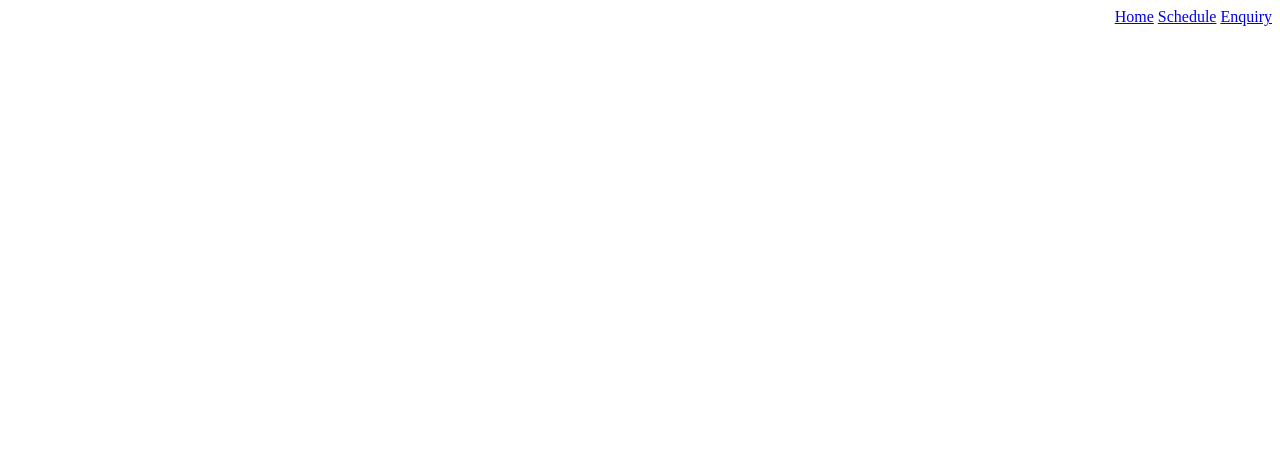
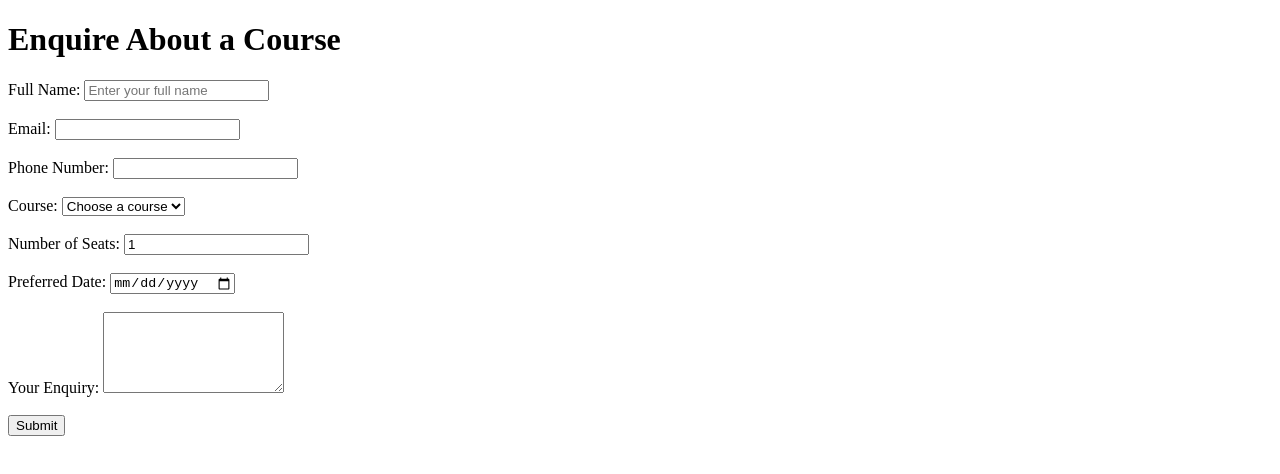
Before and after one commit to ayalthr-ai/assignment-1, a plain HTML site: page pages.html/enquiry.html in a window 1280 px wide. Drawn offline with Linux system fonts and the light colour scheme.

Commit message:
Add course enquiry form

```diff
--- a/pages.html/enquiry.html
+++ b/pages.html/enquiry.html
@@ -1,15 +1,55 @@
 <!DOCTYPE html>
-<html lang="ar" dir="rtl">
+<html lang="en">
 <head>
-    <meta charset="UTF-8">
-    <meta name="viewport" content="width=device-width, initial-scale=1.0">
-    <title>enquiry</title>
+<meta charset="UTF-8">
+<title>Course Enquiry</title>
 </head>
 <body>
-<nav>
-<a href="../index.html">Home</a>
-<a href="schedule.html">Schedule</a>
-<a href="enquiry.html">Enquiry</a>
-<nav>
+<h1>Enquire About a Course</h1>
+
+<form>
+
+<label for="fullName">Full Name:</label>
+<input type="text" id="fullName" name="fullName"
+ placeholder="Enter your full name"
+  autocomplete="name">
+
+<br><br>
+
+<label for="email">Email:</label>
+<input type="email" id="email" name="email">
+
+<br><br>
+
+<label for="phone">Phone Number:</label>
+<input type="tel" id="phone" name="phone">
+
+<br><br>
+
+<label for="course">Course:</label>
+<select id="course" name="course">
+<option value="">Choose a course</option>
+<option value="content">HTML Content</option>
+<option value="forms">HTML Forms</option>
+</select>
+
+<br><br>
+
+<label for="seats">Number of Seats:</label>
+<input type="number" id="seats" name="seats"
+value="1" min="1">
+
+<br><br>
+
+<label for="date">Preferred Date:</label>
+<input type="date" id="date" name="date">
+<br><br>
+
+<label for="message">Your Enquiry:</label>
+<textarea id="message" name="message" rows="5"></textarea>
+
+<br><br>
+<button type="submit">Submit</button>
+</form>
 </body>
 </html>
```
